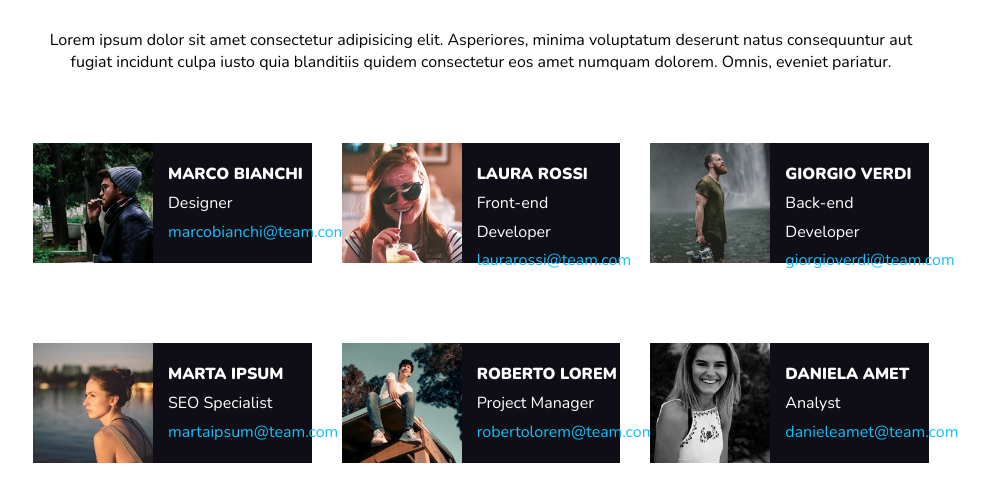
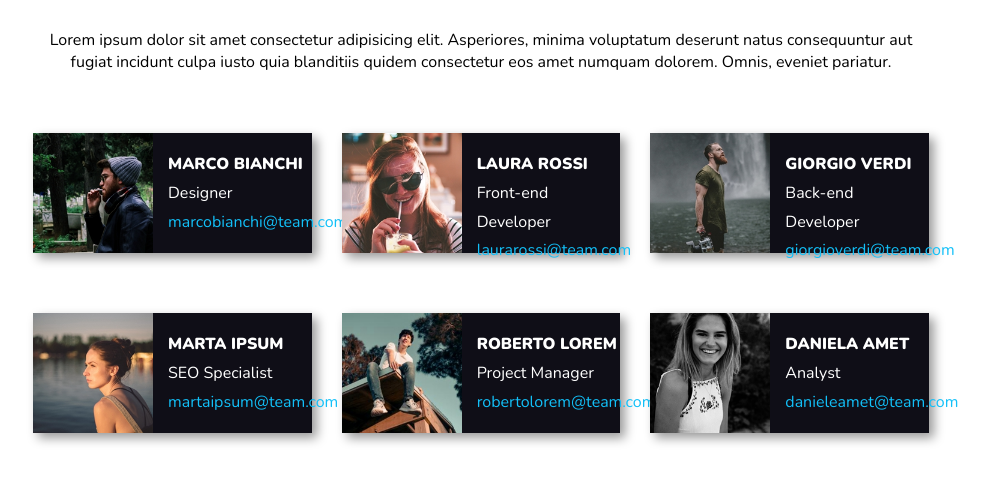
Before and after one commit to Gutierrez-Pool/html-css-float-cards, a plain HTML site: page index.html in a window 1280 px wide. Shown: the part 78-580 px from the top of the page, without its empty margins (159-1148 px from the left). Drawn offline with nearby package versions, Linux system fonts and the light colour scheme.

Commit message:
esercizio-finito

```diff
--- a/css/style.css
+++ b/css/style.css
@@ -2,9 +2,6 @@
     padding: 0;
     margin: 0;
     box-sizing: border-box;
-
-    /* border: 1px solid rgba(100%, 0%, 0%, 0.4); */
-
 }
     /* Reset */
 
@@ -23,28 +20,33 @@ body {
     text-align: center;
 }
 
+.container {
+    width: 70%;
 
+    margin: auto;
+}
+
+
+/* Titolo */
 h1 {
     color: #e53170;
     font-weight: 900;
     margin-top: 1em;
     margin-bottom: 1em;
 }
+/* Fine titolo */
 
+
+/* Paragrafo */
 p {
     padding-bottom: 30px;
 }
+/* Fine paragrafo */
 
-.container {
-    width: 70%;
 
-    margin: auto;
-}
 
-.nome{
-    font-weight: 900;
-    font-size: medium;
-}
+/* CARDS */
+
 
 .row {
     color: white;
@@ -73,14 +75,19 @@ p {
     line-height: 180%;
 
     background-color: #0f0e17;
+
+    box-shadow: 5px 5px 10px rgba(0, 0, 0, 0.4);
 }
 
+.nome{
+    font-weight: 900;
+    font-size: medium;
+}
 
 .column {
+    text-align: left;
 
-    text-align: left;
-    padding-block: 40px;
-
+    padding-block: 30px;
 }
 
 .centro{
@@ -95,7 +102,11 @@ p {
     padding-inline-start: 20px;
 }
 
+/* Email */
 a{
     text-decoration: none;
     color: #13c0f8;
 }
+
+
+/* FINE CARDS */
```
Also changed, not shown: index.html (+3 -0 lines).
